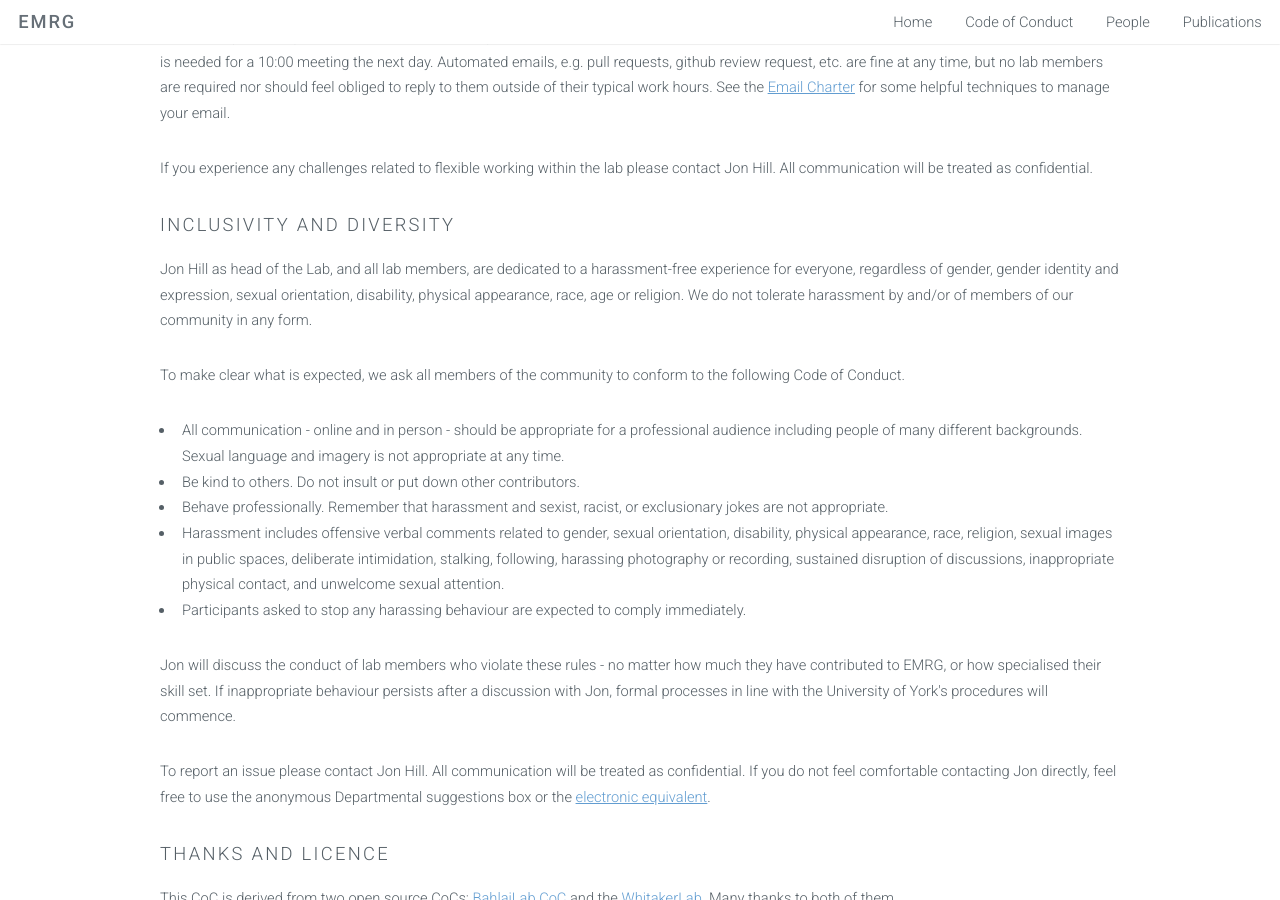
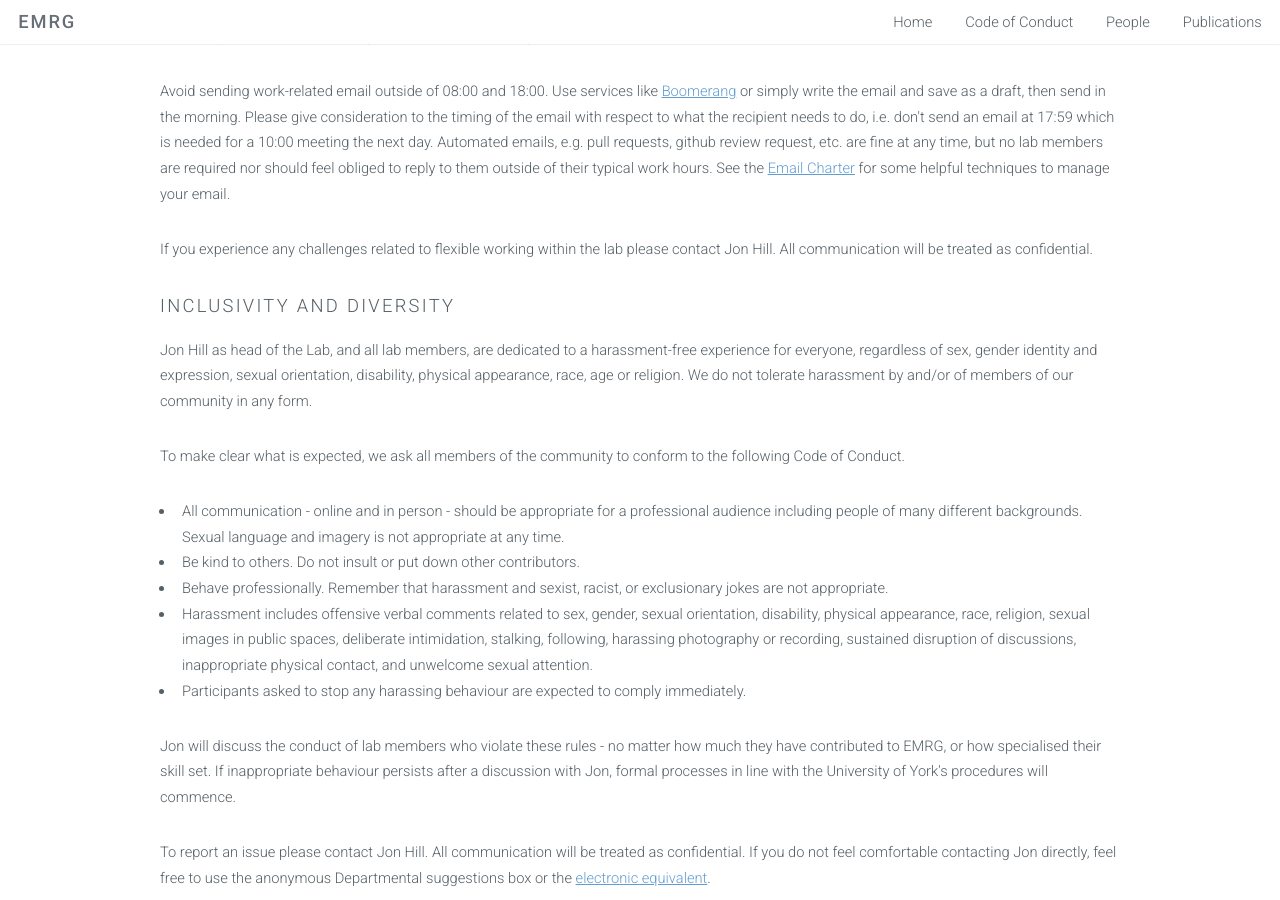
Before and after one commit to EnvModellingGroup/EnvModellingGroup.github.io, a Jekyll site: the page built from coc.html, in a window 1280 px wide and 900 px high, scrolled down 1197 px. Built offline with Jekyll 4.4.1, drawn with Linux system fonts in a browser that asks for light colours; some of the changed text lies outside the part shown.

Commit message:
Adding UoY Research code of practice and updates from sex to gender

```diff
--- a/coc.html
+++ b/coc.html
@@ -67,7 +71,7 @@ keywords: modelling, environmental, ecological, ecology, environment, computatio
       <h3>Inclusivity and diversity</h3>
 
       <p>Jon Hill as head of the Lab, and all lab members, are dedicated to a harassment-free experience for everyone, regardless
-      of gender, gender identity and expression, sexual orientation, disability, physical appearance, race, age or
+      of sex, gender identity and expression, sexual orientation, disability, physical appearance, race, age or
       religion. We do not tolerate harassment by and/or of members of our community in any form.</p>
 
       <p>To make clear what is expected, we ask all members of the community to conform to the following Code of Conduct.</p>
@@ -76,7 +80,7 @@ keywords: modelling, environmental, ecological, ecology, environment, computatio
       different backgrounds. Sexual language and imagery is not appropriate at any time.</li>
       <li>Be kind to others. Do not insult or put down other contributors.</li>
       <li>Behave professionally. Remember that harassment and sexist, racist, or exclusionary jokes are not appropriate.</li>
-      <li>Harassment includes offensive verbal comments related to gender, sexual orientation, disability, physical appearance,
+      <li>Harassment includes offensive verbal comments related to sex, gender, sexual orientation, disability, physical appearance,
       race, religion, sexual images in public spaces, deliberate intimidation, stalking, following, harassing
       photography or recording, sustained disruption of discussions, inappropriate physical contact, and unwelcome sexual
       attention.</li>
```
Also changed, not shown: other parts of coc.html (+5 -1 lines).
